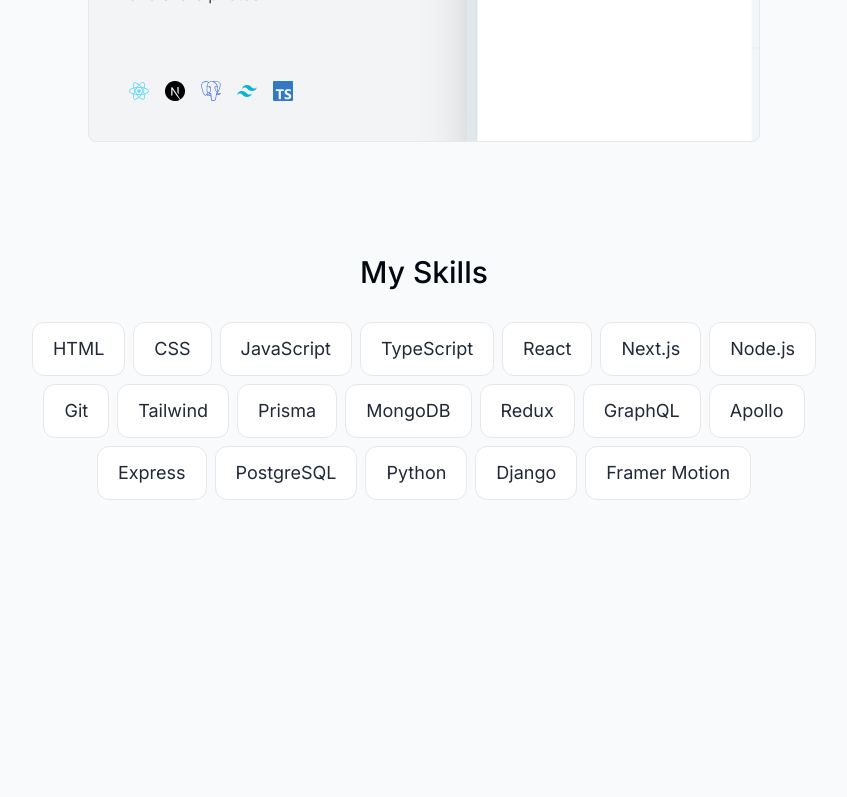
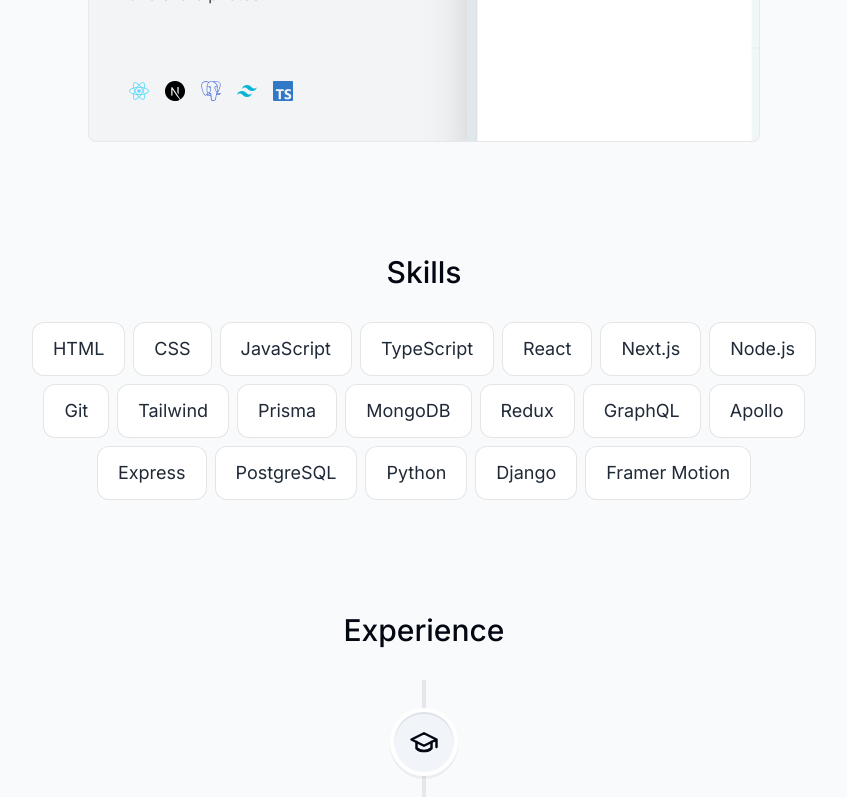
Before and after one commit to ryangandev/ryangan-portfolio, a Next.js app: page / in a window 1280 px wide. Shown: the part 2000-2797 px from the top of the page, without its empty margins (216-1063 px from the left). Before the commit the page ends 2612 px from the top, so only its background shows below. Built offline with nearby package versions, Linux system fonts and the light colour scheme.

Commit message:
Finished experience section, modified section titles

```diff
--- a/src/app/page.tsx
+++ b/src/app/page.tsx
@@ -1,4 +1,5 @@
 import About from '@/components/about';
+import Experience from '@/components/experience';
 import Intro from '@/components/intro';
 import Projects from '@/components/projects';
 import SectionDivider from '@/components/section-divider';
@@ -12,6 +13,7 @@ export default function Home() {
             <About />
             <Projects />
             <Skills />
+            <Experience />
         </main>
     );
 }
--- /dev/null
+++ b/src/components/experience.tsx
@@ -0,0 +1,73 @@
+'use client';
+
+import React, { ReactElement } from 'react';
+import SectionHeader from './section-header';
+import { useSectionInView } from '@/hooks/useSectionInView';
+import {
+    VerticalTimeline,
+    VerticalTimelineElement,
+} from 'react-vertical-timeline-component';
+import 'react-vertical-timeline-component/style.min.css';
+import { experiencesData } from '@/lib/data';
+import { useTheme } from '@/hooks/useTheme';
+
+interface ResizeableIconProps {
+    IconComponent: ReactElement;
+}
+
+export default function Experience() {
+    const { ref } = useSectionInView('Experience');
+    const { theme } = useTheme();
+
+    // Temporary solution to create a resizable icon to control the size of the Icon, inline style fontSize doesn't work.
+    const ResizableIcon = ({ IconComponent }: ResizeableIconProps) => {
+        return <div className="md:scale-125">{IconComponent}</div>;
+    };
+
+    return (
+        <section ref={ref} className="scroll-mt-28 mb-28" id="experience">
+            <SectionHeader>Experience</SectionHeader>
+            <VerticalTimeline lineColor="">
+                {experiencesData.map((item, index) => (
+                    <React.Fragment key={index}>
+                        <VerticalTimelineElement
+                            contentStyle={{
+                                background:
+                                    theme === 'light'
+                                        ? '#f3f4f6'
+                                        : 'rgba(255, 255, 255, 0.05)',
+                                boxShadow: 'none',
+                                border: '1px solid rgba(0, 0, 0, 0.05)',
+                                textAlign: 'left',
+                                padding: '1.3rem 2rem',
+                            }}
+                            contentArrowStyle={{
+                                borderRight: '0.4rem solid #9ca3af',
+                            }}
+                            date={item.date}
+                            icon={<ResizableIcon IconComponent={item.icon} />}
+                            iconStyle={{
+                                background:
+                                    theme === 'light'
+                                        ? 'rgb(241 245 249)'
+                                        : 'rgb(30 41 59)',
+                                display: 'flex',
+                                justifyContent: 'center',
+                            }}
+                        >
+                            <h3 className="!font-semibold capitalize">
+                                {item.title}
+                            </h3>
+                            <p className="!font-normal !mt-0">
+                                {item.location}
+                            </p>
+                            <p className="!mt-1 !font-normal text-gray-700 dark:text-white/75">
+                                {item.description}
+                            </p>
+                        </VerticalTimelineElement>
+                    </React.Fragment>
+                ))}
+            </VerticalTimeline>
+        </section>
+    );
+}
--- a/src/components/projects.tsx
+++ b/src/components/projects.tsx
@@ -11,7 +11,7 @@ export default function Projects() {
 
     return (
         <section ref={ref} id="projects" className="scroll-mt-28 mb-28">
-            <SectionHeader>My Projects</SectionHeader>
+            <SectionHeader>Projects</SectionHeader>
             <div>
                 {projectsData.map((project, index) => (
                     <Project key={index} {...project} />
--- a/src/components/skills.tsx
+++ b/src/components/skills.tsx
@@ -29,12 +29,12 @@ export default function Skills() {
             className="mb-28 max-w-[53rem] scroll-mt-28 text-center"
             id={'skills'}
         >
-            <SectionHeader>My Skills</SectionHeader>
+            <SectionHeader>Skills</SectionHeader>
             <ul className="flex flex-wrap justify-center gap-2 text-lg text-gray-800">
                 {skillsData.map((skill, index) => (
                     <motion.li
                         key={index}
-                        className="bg-white border borderBlack/[0.1] rounded-xl px-5 py-3 dark:bg-white/10 dark:text-white/80"
+                        className="bg-white borderBlack rounded-xl px-5 py-3 dark:bg-white/10 dark:text-white/80"
                         variants={fadeInAnimationVariants}
                         initial={'initial'}
                         whileInView={'animate'}
```
